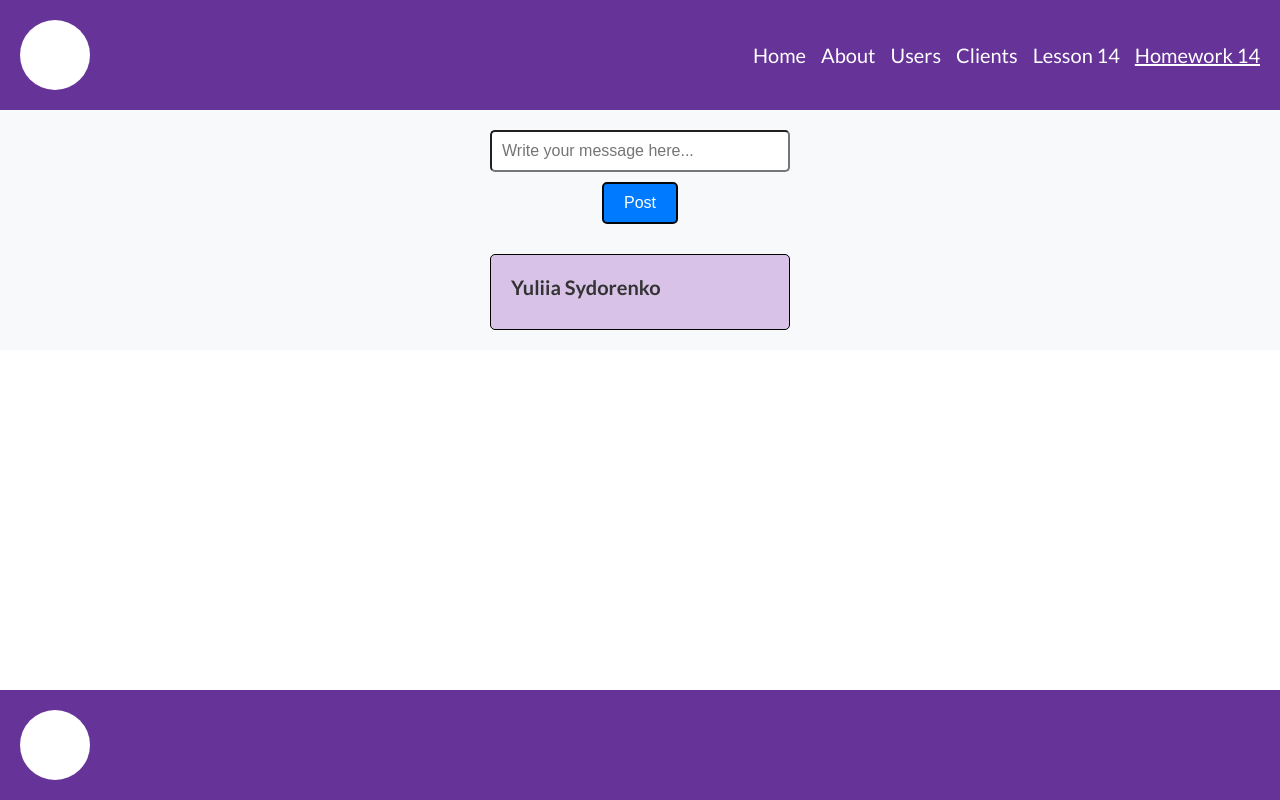
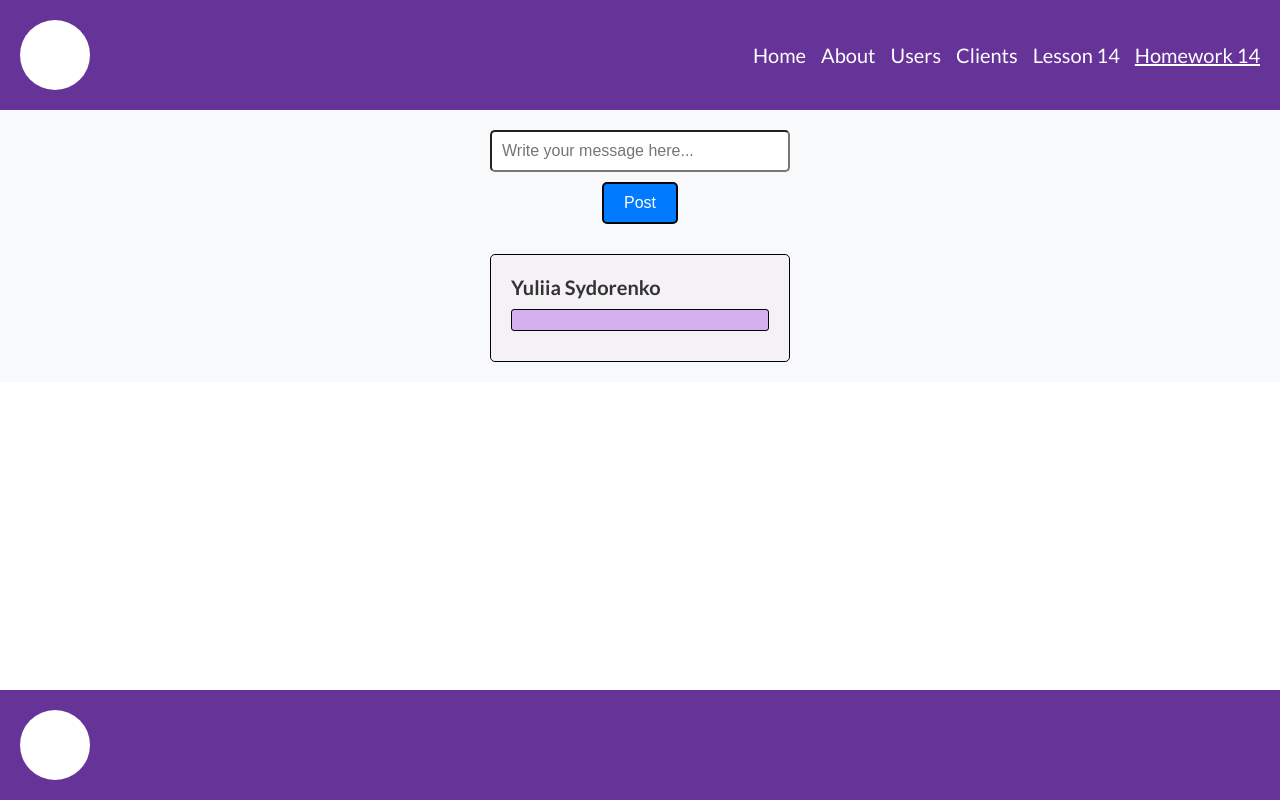
Before and after one commit to YuliiaSydorenko/FE_React_TS, a React (Vite) app: page /homework14 in a window 1280 px wide. Built offline with nearby package versions, Linux system fonts and the light colour scheme.

Commit message:
перенос слов

```diff
--- a/src/Homeworks/Homework14/Components/Card/styles.ts
+++ b/src/Homeworks/Homework14/Components/Card/styles.ts
@@ -7,7 +7,7 @@ export const CardWrapper = styled.div`
   border-radius: 5px;
   width: 300px;
   margin-top: 20px;
-  background-color: #d8c2e7;
+  background-color: #f4f2f5;
 `;
 
 export const CardTitle = styled.h2`
--- a/src/Homeworks/Homework14/Components/Message/styles.ts
+++ b/src/Homeworks/Homework14/Components/Message/styles.ts
@@ -4,14 +4,9 @@ export const MessageWrapper = styled.p`
   margin: 10px 0;
   font-size: 16px;
   color: #333;
-  background-color: #d8c2e7;
-
+  background-color: #d5afee;
+  border: 1px solid black;
+  border-radius: 3px;
+  word-wrap: break-word;
+  padding: 10px;
 `;
-
-//padding: 20px;
-// background-color: white;
-// border: 1px solid #ccc;
-// border-radius: 5px;
-// width: 300px;
-// margin-top: 20px;
-// `;
```
